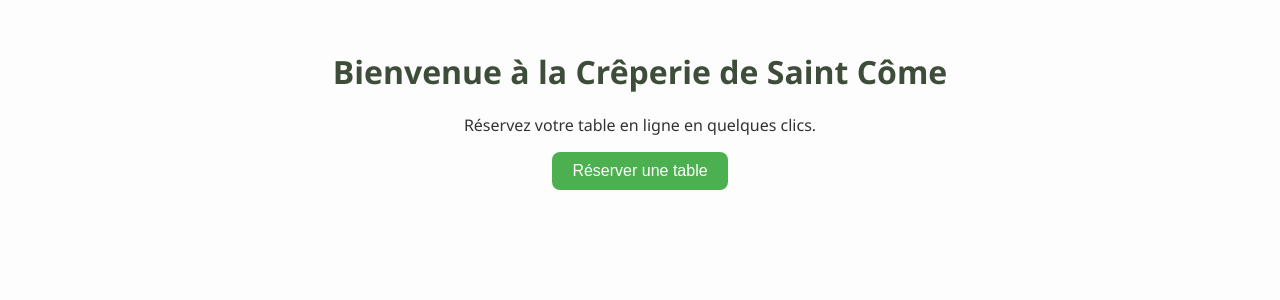
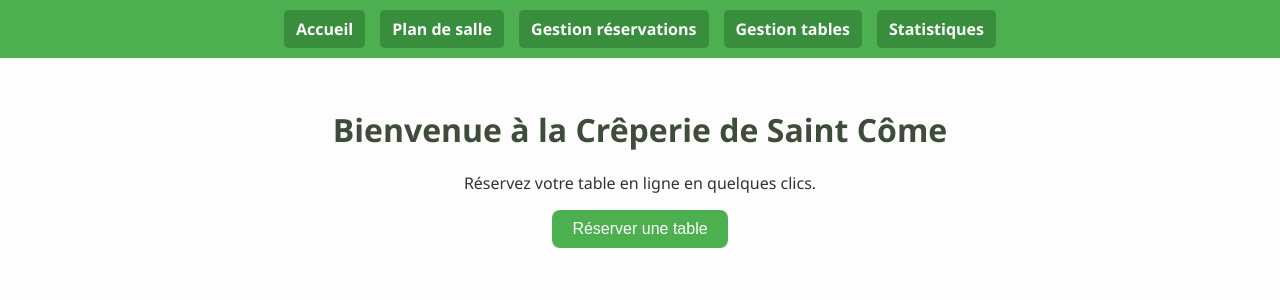
Before and after one commit to buttor29550/creperie-saint-come, a React (Create React App) app: page / in a window 1280 px wide. Shown: the top 300 px of the page. Built offline with nearby package versions, Linux system fonts and the light colour scheme.

Commit message:
Integrate Navbar for easy navigation

```diff
--- a/src/App.js
+++ b/src/App.js
@@ -1,5 +1,4 @@
-import Stats from './pages/Stats';
-// 🚩 App.js Crêperie de Saint Côme avec gestion dynamique des tables
+// 🚩 src/App.js - Crêperie de Saint Côme avec Navbar intégrée
 
 import React from 'react';
 import { BrowserRouter as Router, Routes, Route } from 'react-router-dom';
@@ -8,10 +7,13 @@ import ReservationForm from './pages/ReservationForm';
 import GestionReservations from './pages/GestionReservations';
 import PlanDeSalle from './pages/PlanDeSalle';
 import AdminTables from './pages/AdminTables';
+import Stats from './pages/Stats';
+import Navbar from './components/Navbar';
 
 function App() {
   return (
     <Router>
+      <Navbar />
       <Routes>
         <Route path="/" element={<Accueil />} />
         <Route path="/reservation" element={<ReservationForm />} />
@@ -19,7 +21,7 @@ function App() {
         <Route path="/plan" element={<PlanDeSalle />} />
         <Route path="/admin-tables" element={<AdminTables />} />
         <Route path="/stats" element={<Stats />} />
-</Routes>
+      </Routes>
     </Router>
   );
 }
--- /dev/null
+++ b/src/components/Navbar.js
@@ -0,0 +1,39 @@
+// 🚩 src/components/Navbar.js - Crêperie de Saint Côme
+
+import React from 'react';
+import { Link } from 'react-router-dom';
+
+export default function Navbar() {
+  const navStyle = {
+    padding: '10px',
+    backgroundColor: '#4caf50',
+    display: 'flex',
+    justifyContent: 'center',
+    gap: '15px',
+    flexWrap: 'wrap',
+  };
+
+  const linkStyle = {
+    color: 'white',
+    textDecoration: 'none',
+    fontWeight: 'bold',
+    padding: '8px 12px',
+    borderRadius: '5px',
+    backgroundColor: '#388e3c',
+    transition: 'background-color 0.2s ease',
+  };
+
+  const hoverStyle = {
+    backgroundColor: '#2e7d32'
+  };
+
+  return (
+    <nav style={navStyle}>
+      <Link to="/" style={linkStyle}>Accueil</Link>
+      <Link to="/plan" style={linkStyle}>Plan de salle</Link>
+      <Link to="/admin" style={linkStyle}>Gestion réservations</Link>
+      <Link to="/admin-tables" style={linkStyle}>Gestion tables</Link>
+      <Link to="/stats" style={linkStyle}>Statistiques</Link>
+    </nav>
+  );
+}
```
